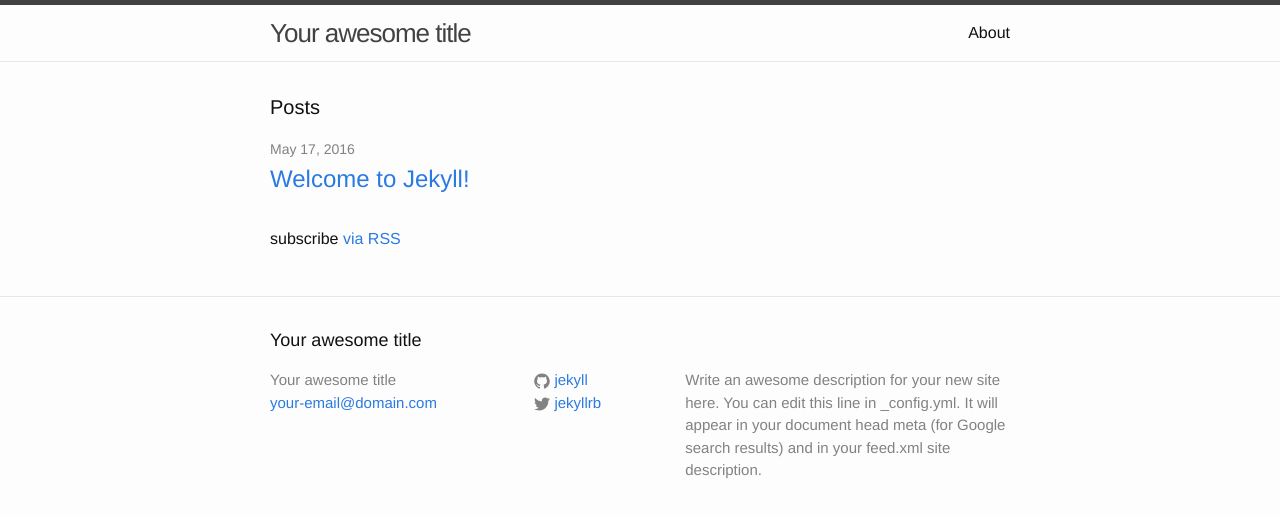
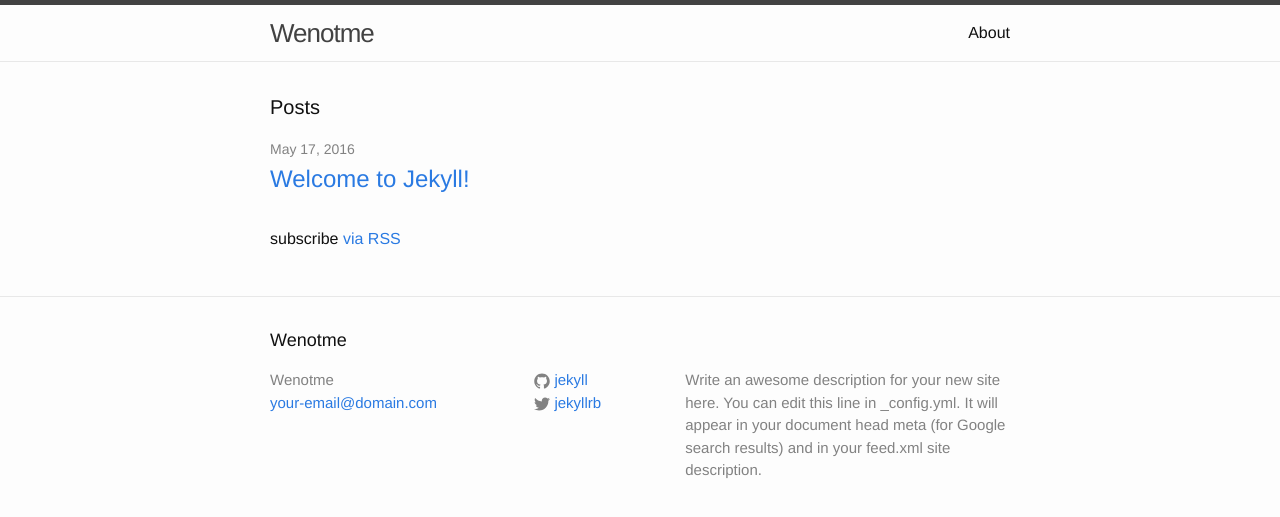
Before and after one commit to wenotme/wenotme.github.io, a Jekyll site: the page built from index.html, in a window 1280 px wide. Shown: the top 517 px of the page. Built offline with Jekyll 4.4.1, drawn with Linux system fonts in a browser that asks for light colours.

Commit message:
Update _config.yml

```diff
--- a/_config.yml
+++ b/_config.yml
@@ -6,14 +6,14 @@
 # 'jekyll serve'. If you change this file, please restart the server process.
 
 # Site settings
-title: Your awesome title
+title: Wenotme
 email: your-email@domain.com
 description: > # this means to ignore newlines until "baseurl:"
   Write an awesome description for your new site here. You can edit this
   line in _config.yml. It will appear in your document head meta (for
   Google search results) and in your feed.xml site description.
 baseurl: "" # the subpath of your site, e.g. /blog
-url: "http://yourdomain.com" # the base hostname & protocol for your site
+url: "http://wenotme.github.io" # the base hostname & protocol for your site
 twitter_username: jekyllrb
 github_username:  jekyll
 
```
